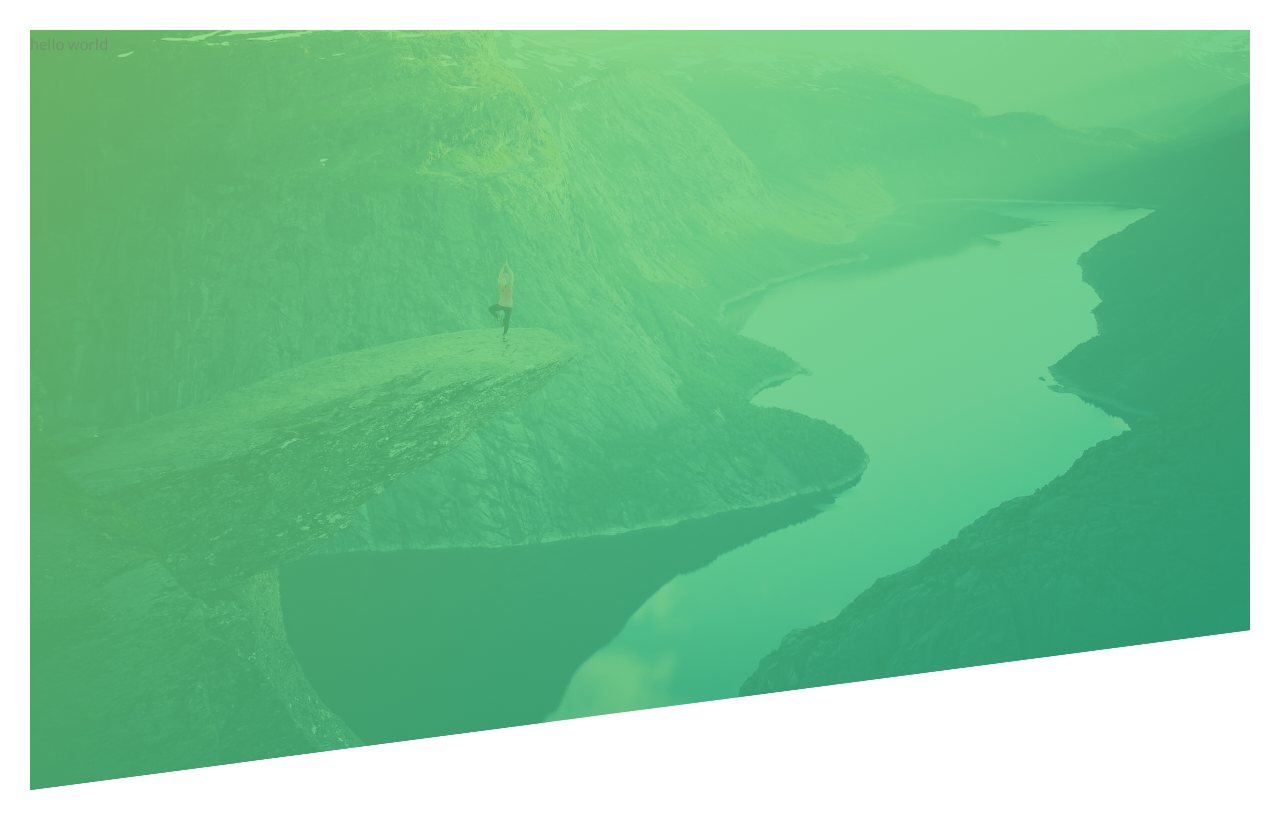
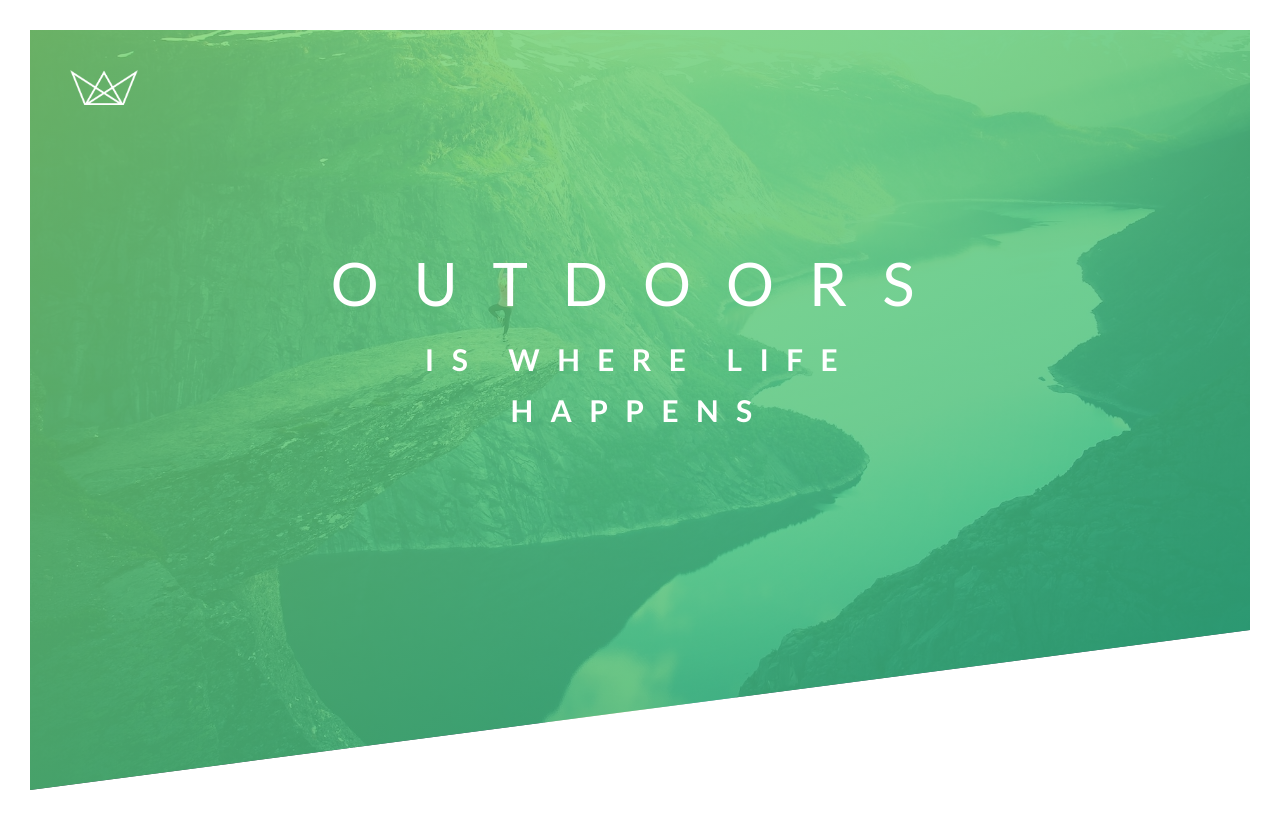
Before and after one commit to hacktivist123/CSS-Playground, a React (Create React App) app in the folder natours/: page / in a window 1280 px wide. Built offline with nearby package versions, Linux system fonts and the light colour scheme; the HTML template or start-up script is replaced by a standard one.

Commit message:
added logo and h1 element

```diff
--- a/natours/src/components/Header.js
+++ b/natours/src/components/Header.js
@@ -1,10 +1,23 @@
 import React from 'react';
 import styled from 'styled-components';
+import Nav from './Nav';
 import backgroundImage from '../assets/img/hero.jpg';
+// import Button from '../components/Button';
 
-const HeaderDiv = () => <Header>hello world</Header>;
+const HeaderDiv = () => (
+  <Header>
+    <Nav />
+    <HeadingBox>
+      <Heading>
+        <HeadingMain>outdoors</HeadingMain>
+        <HeadingSub>is where life happens</HeadingSub>
+      </Heading>
+    </HeadingBox>
+  </Header>
+);
 
 const Header = styled.header`
+  position: relative;
   height: 95vh;
   background-image: linear-gradient(
       to right bottom,
@@ -16,4 +29,29 @@ const Header = styled.header`
   background-position: top;
   clip-path: polygon(0 0, 100% 0, 100% 75vh, 0 100%);
 `;
+
+const HeadingBox = styled.div`
+  position: absolute;
+  top: 40%;
+  left: 50%;
+  transform: translate(-50%, -50%);
+  text-align: center;
+`;
+
+const Heading = styled.h1`
+  color: #ffff;
+  text-transform: uppercase;
+`;
+const HeadingMain = styled.span`
+  display: block;
+  font-size: 60px;
+  font-weight: 400;
+  letter-spacing: 35px;
+`;
+const HeadingSub = styled.span`
+  display: block;
+  font-size: 30px;
+  font-weight: 700;
+  letter-spacing: 17.4px;
+`;
 export default HeaderDiv;
--- a/natours/src/components/Nav.js
+++ b/natours/src/components/Nav.js
@@ -4,18 +4,20 @@ import logo from '../assets/img/logo-white.png';
 
 const Nav = () => {
   return (
-    <div>
-      <Logo src={logo} alt="" srcset="" />
+    <LogoContainer>
+      <Logo src={logo} alt="logo" />
       <Hamburger></Hamburger>
-    </div>
+    </LogoContainer>
   );
 };
 
+const LogoContainer = styled.div`
+  position: absolute;
+  top: 40px;
+  left: 40px;
+`;
 const Logo = styled.img`
-  background-color: black;
-  display: flex;
-  justify-content: center;
-  align-items: center;
+  height: 35px;
 `;
 
 const Hamburger = styled.div``;
```
